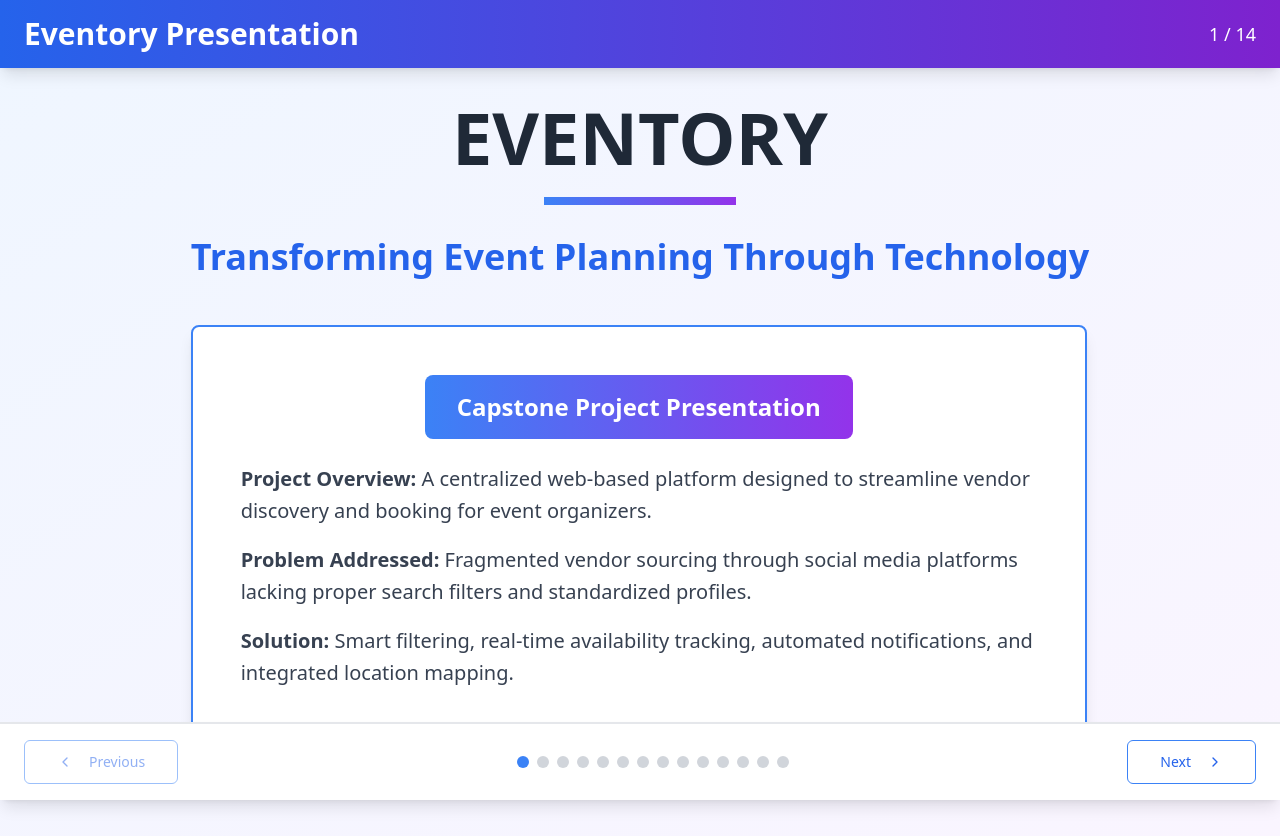
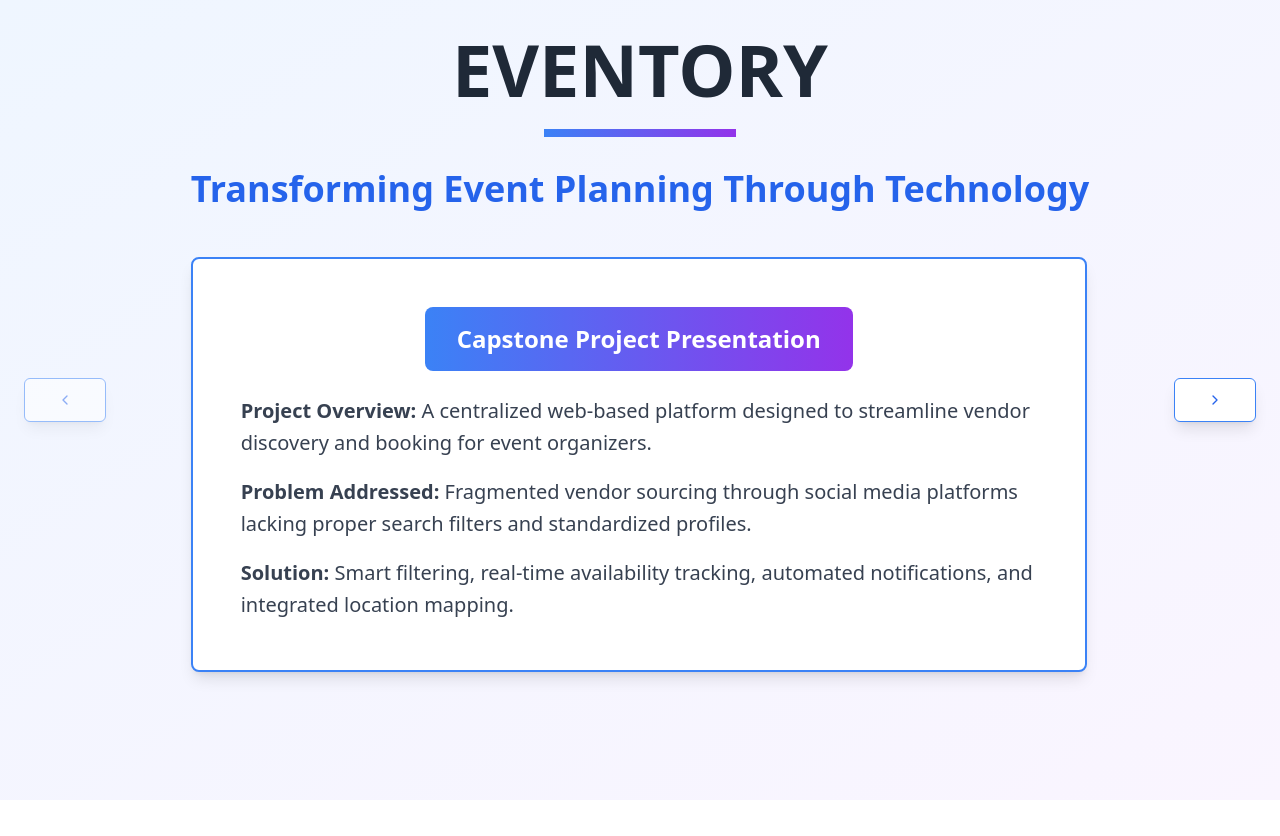
Before and after one commit to JaphetCastanares/eventory-golden-agenda, a React (Vite) app: page / in a window 1280 px wide. After the commit the page ends 800 px from the top, so only its background shows below. Built offline with nearby package versions, Linux system fonts and the light colour scheme.

Commit message:
Remove header, footer, and adjust navigation
- Removed the header and footer elements from the presentation.
- Modified the previous and next buttons to hover above the page.
- Removed the bullet indicators at the bottom of the page.

```diff
--- a/src/components/Presentation.tsx
+++ b/src/components/Presentation.tsx
@@ -48,62 +48,32 @@ const Presentation = () => {
   const CurrentSlideComponent = slides[currentSlide].component;
 
   return (
-    <div className="min-h-screen bg-gradient-to-br from-blue-50 to-purple-50">
-      {/* Header */}
-      <div className="bg-gradient-to-r from-blue-600 to-purple-700 px-6 py-4 shadow-lg">
-        <div className="flex justify-between items-center max-w-7xl mx-auto">
-          <h1 className="text-3xl font-bold text-white">Eventory Presentation</h1>
-          <div className="flex items-center gap-4">
-            <span className="text-white font-medium text-lg">
-              {currentSlide + 1} / {slides.length}
-            </span>
-          </div>
-        </div>
-      </div>
-
+    <div className="min-h-screen bg-gradient-to-br from-blue-50 to-purple-50 relative">
       {/* Slide Content */}
-      <div className="max-w-7xl mx-auto p-8 pb-24">
+      <div className="min-h-screen p-8">
         <CurrentSlideComponent />
       </div>
 
-      {/* Bottom Navigation */}
-      <div className="fixed bottom-0 left-0 right-0 bg-white border-t-2 border-gray-200 px-6 py-4 shadow-lg">
-        <div className="max-w-7xl mx-auto flex justify-between items-center">
+      {/* Floating Navigation Buttons */}
       <Button
         onClick={prevSlide}
         disabled={currentSlide === 0}
         variant="outline"
         size="lg"
-            className="border-blue-500 text-blue-600 hover:bg-blue-50"
+        className="fixed left-6 top-1/2 transform -translate-y-1/2 border-blue-500 text-blue-600 hover:bg-blue-50 bg-white shadow-lg z-10"
       >
-            <ChevronLeft className="w-5 h-5 mr-2" />
-            Previous
+        <ChevronLeft className="w-5 h-5" />
       </Button>
-
-          <div className="flex gap-2">
-            {slides.map((_, index) => (
-              <button
-                key={index}
-                onClick={() => setCurrentSlide(index)}
-                className={`w-3 h-3 rounded-full transition-colors ${
-                  index === currentSlide ? 'bg-blue-500' : 'bg-gray-300'
-                }`}
-              />
-            ))}
-          </div>
 
       <Button
         onClick={nextSlide}
         disabled={currentSlide === slides.length - 1}
         variant="outline"
         size="lg"
-            className="border-blue-500 text-blue-600 hover:bg-blue-50"
+        className="fixed right-6 top-1/2 transform -translate-y-1/2 border-blue-500 text-blue-600 hover:bg-blue-50 bg-white shadow-lg z-10"
       >
-            Next
-            <ChevronRight className="w-5 h-5 ml-2" />
+        <ChevronRight className="w-5 h-5" />
       </Button>
-        </div>
-      </div>
     </div>
   );
 };
```
Lines whose indentation alone changed are shown as unchanged.
